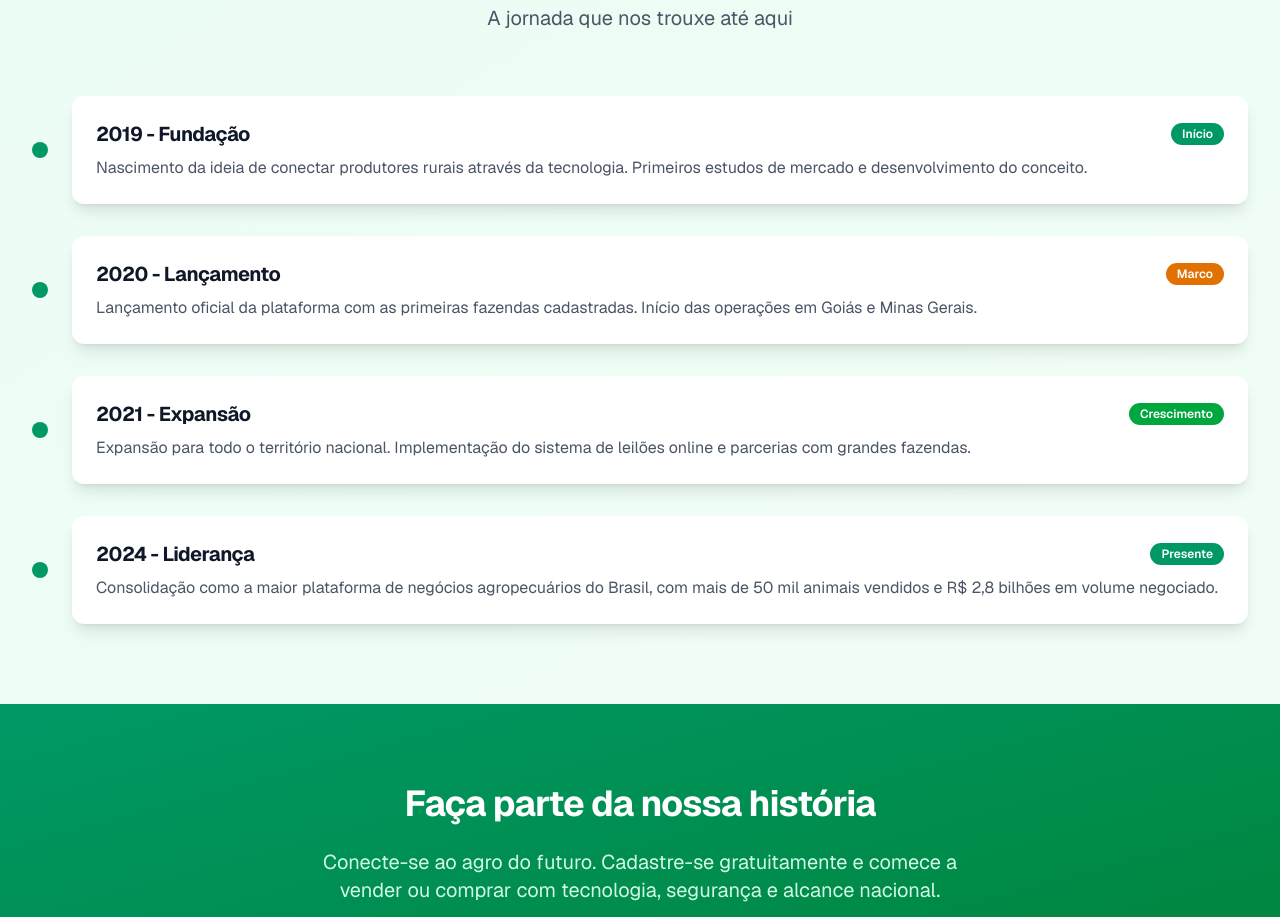
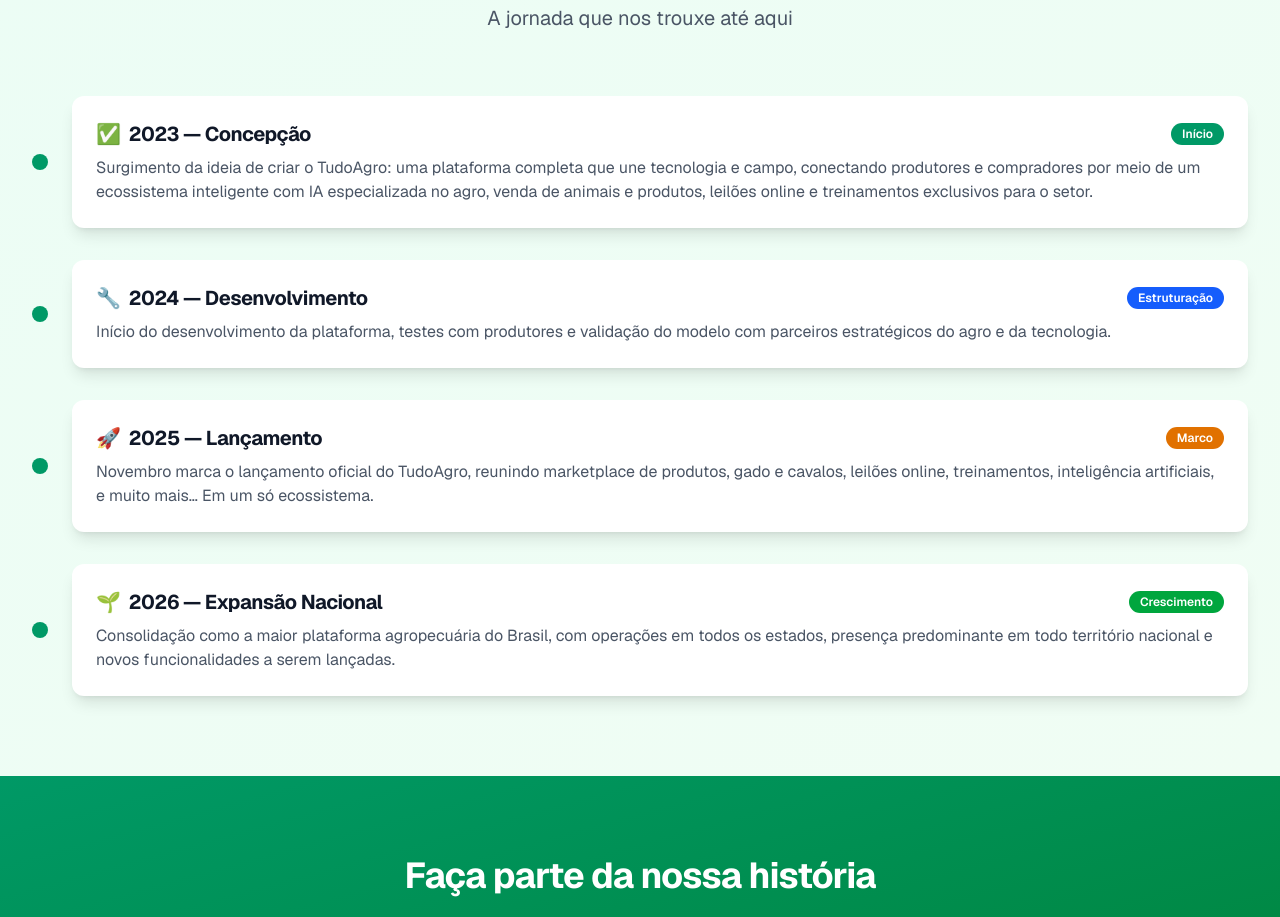
Before and after one commit to vitormeloa/tudo-agro, a Next.js app: page /sobre in a window 1280 px wide. Shown: the part 3260-4177 px from the top of the page. Built offline with nearby package versions, Linux system fonts and the light colour scheme.

Commit message:
improve about section

```diff
--- a/src/app/sobre/page.tsx
+++ b/src/app/sobre/page.tsx
@@ -289,11 +289,13 @@
               <div className="w-4 h-4 bg-emerald-600 rounded-full mr-6"></div>
               <div className="flex-1 bg-white rounded-lg p-6 shadow-lg">
                 <div className="flex items-center justify-between mb-2">
-                  <h3 className="text-xl font-bold text-gray-900">2019 - Fundação</h3>
+                  <h3 className="text-xl font-bold text-gray-900 flex items-center gap-2">
+                    <span>✅</span> 2023 — Concepção
+                  </h3>
                   <Badge className="bg-emerald-600 text-white">Início</Badge>
                 </div>
                 <p className="text-gray-600">
-                  Nascimento da ideia de conectar produtores rurais através da tecnologia. Primeiros estudos de mercado e desenvolvimento do conceito.
+                  Surgimento da ideia de criar o TudoAgro: uma plataforma completa que une tecnologia e campo, conectando produtores e compradores por meio de um ecossistema inteligente com IA especializada no agro, venda de animais e produtos, leilões online e treinamentos exclusivos para o setor.
                 </p>
               </div>
             </div>
@@ -302,11 +304,13 @@
               <div className="w-4 h-4 bg-emerald-600 rounded-full mr-6"></div>
               <div className="flex-1 bg-white rounded-lg p-6 shadow-lg">
                 <div className="flex items-center justify-between mb-2">
-                  <h3 className="text-xl font-bold text-gray-900">2020 - Lançamento</h3>
-                  <Badge className="bg-amber-600 text-white">Marco</Badge>
+                  <h3 className="text-xl font-bold text-gray-900 flex items-center gap-2">
+                    <span>🔧</span> 2024 — Desenvolvimento
+                  </h3>
+                  <Badge className="bg-blue-600 text-white">Estruturação</Badge>
                 </div>
                 <p className="text-gray-600">
-                  Lançamento oficial da plataforma com as primeiras fazendas cadastradas. Início das operações em Goiás e Minas Gerais.
+                  Início do desenvolvimento da plataforma, testes com produtores e validação do modelo com parceiros estratégicos do agro e da tecnologia.
                 </p>
               </div>
             </div>
@@ -315,11 +319,13 @@
               <div className="w-4 h-4 bg-emerald-600 rounded-full mr-6"></div>
               <div className="flex-1 bg-white rounded-lg p-6 shadow-lg">
                 <div className="flex items-center justify-between mb-2">
-                  <h3 className="text-xl font-bold text-gray-900">2021 - Expansão</h3>
-                  <Badge className="bg-green-600 text-white">Crescimento</Badge>
+                  <h3 className="text-xl font-bold text-gray-900 flex items-center gap-2">
+                    <span>🚀</span> 2025 — Lançamento
+                  </h3>
+                  <Badge className="bg-amber-600 text-white">Marco</Badge>
                 </div>
                 <p className="text-gray-600">
-                  Expansão para todo o território nacional. Implementação do sistema de leilões online e parcerias com grandes fazendas.
+                  Novembro marca o lançamento oficial do TudoAgro, reunindo marketplace de produtos, gado e cavalos, leilões online, treinamentos, inteligência artificiais, e muito mais… Em um só ecossistema.
                 </p>
               </div>
             </div>
@@ -328,11 +334,13 @@
               <div className="w-4 h-4 bg-emerald-600 rounded-full mr-6"></div>
               <div className="flex-1 bg-white rounded-lg p-6 shadow-lg">
                 <div className="flex items-center justify-between mb-2">
-                  <h3 className="text-xl font-bold text-gray-900">2024 - Liderança</h3>
-                  <Badge className="bg-emerald-600 text-white">Presente</Badge>
+                  <h3 className="text-xl font-bold text-gray-900 flex items-center gap-2">
+                    <span>🌱</span> 2026 — Expansão Nacional
+                  </h3>
+                  <Badge className="bg-green-600 text-white">Crescimento</Badge>
                 </div>
                 <p className="text-gray-600">
-                  Consolidação como a maior plataforma de negócios agropecuários do Brasil, com mais de 50 mil animais vendidos e R$ 2,8 bilhões em volume negociado.
+                  Consolidação como a maior plataforma agropecuária do Brasil, com operações em todos os estados, presença predominante em todo território nacional e novos funcionalidades a serem lançadas.
                 </p>
               </div>
             </div>
```
